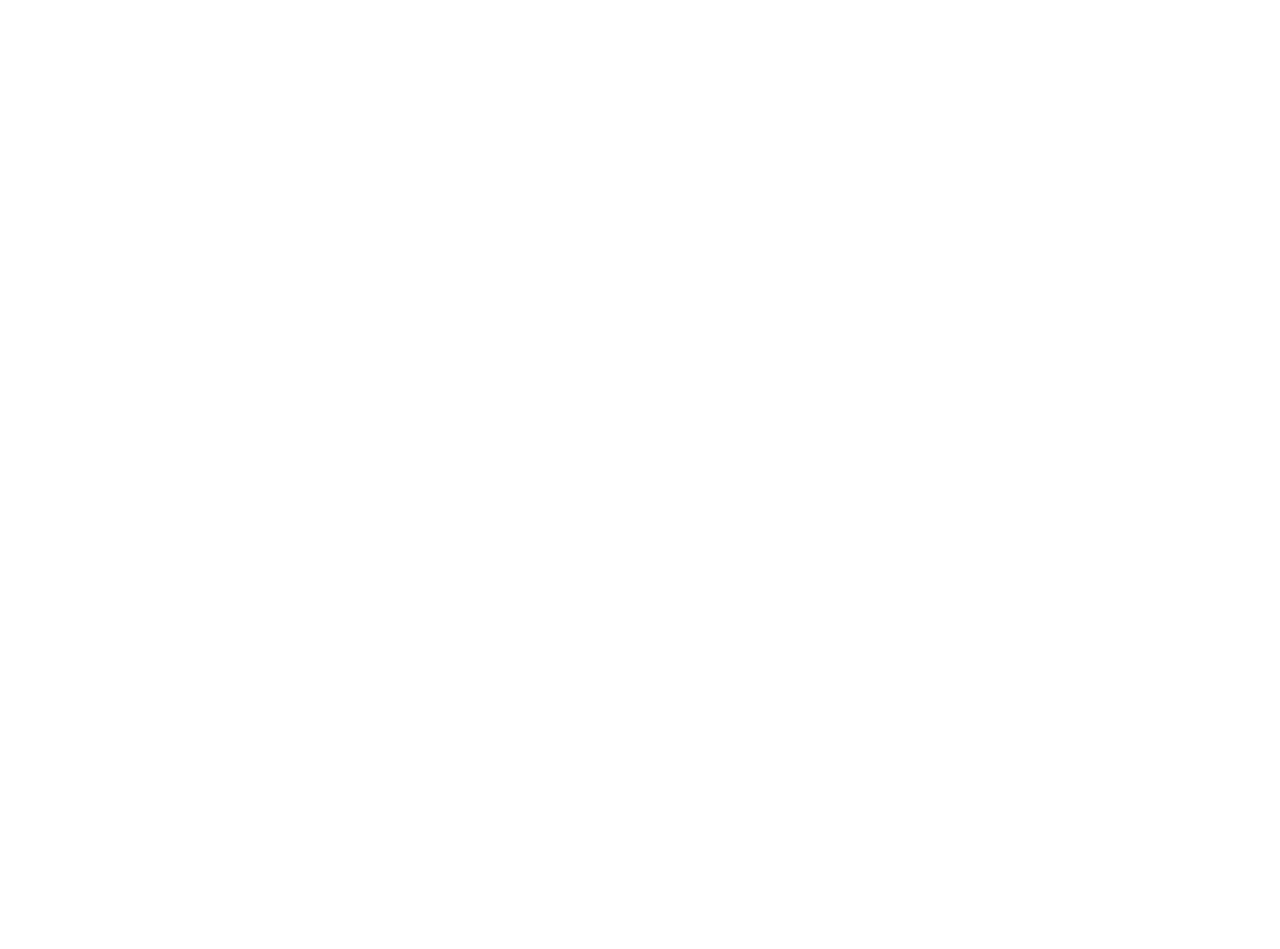
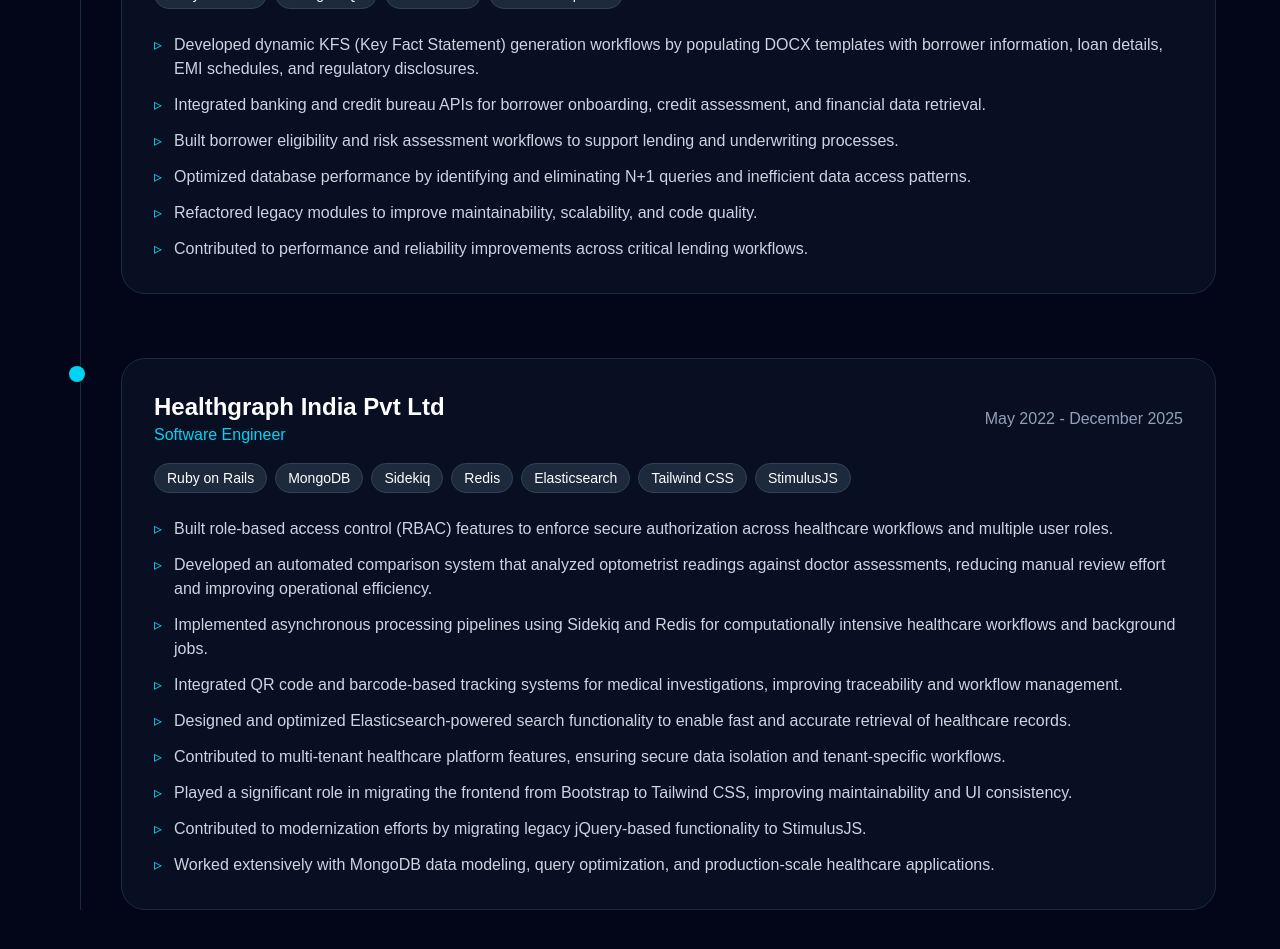
Before and after one commit to tomakazu/rishabh_malhotra_techie, a Next.js app: page / in a window 1280 px wide. Shown: the part 2500-3449 px from the top of the page. Before the commit the page ends 2122 px from the top, so only its background shows below. Built offline with nearby package versions, Linux system fonts and the light colour scheme.

Commit message:
Added experiences

```diff
--- a/app/page.tsx
+++ b/app/page.tsx
@@ -1,6 +1,7 @@
 import Hero from "../components/Hero";
 import About from "@/components/About";
 import Skills from "@/components/Skills";
+import Experience from "@/components/Experience";
 
 export default function Home() {
   return (
@@ -8,6 +9,7 @@
       <Hero />
       <About />
       <Skills />
+      <Experience />
     </main>
   );
 }
--- a/components/Experience.tsx
+++ b/components/Experience.tsx
@@ -0,0 +1,143 @@
+const experiences = [
+    {
+        company: "Current Fintech Company",
+        duration: "December 2025 - Present",
+        role: "Software Engineer",
+        tech: [
+        "Ruby on Rails",
+        "PostgreSQL",
+        "REST APIs",
+        "DOCX Templates",
+        ],
+        achievements: [
+        "Developed dynamic KFS (Key Fact Statement) generation workflows by populating DOCX templates with borrower information, loan details, EMI schedules, and regulatory disclosures.",
+
+        "Integrated banking and credit bureau APIs for borrower onboarding, credit assessment, and financial data retrieval.",
+
+        "Built borrower eligibility and risk assessment workflows to support lending and underwriting processes.",
+
+        "Optimized database performance by identifying and eliminating N+1 queries and inefficient data access patterns.",
+
+        "Refactored legacy modules to improve maintainability, scalability, and code quality.",
+
+        "Contributed to performance and reliability improvements across critical lending workflows.",
+        ],
+    },
+
+    {
+        company: "Healthgraph India Pvt Ltd",
+        duration: "May 2022 - December 2025",
+        role: "Software Engineer",
+        tech: [
+        "Ruby on Rails",
+        "MongoDB",
+        "Sidekiq",
+        "Redis",
+        "Elasticsearch",
+        "Tailwind CSS",
+        "StimulusJS",
+        ],
+        achievements: [
+        "Built role-based access control (RBAC) features to enforce secure authorization across healthcare workflows and multiple user roles.",
+
+        "Developed an automated comparison system that analyzed optometrist readings against doctor assessments, reducing manual review effort and improving operational efficiency.",
+
+        "Implemented asynchronous processing pipelines using Sidekiq and Redis for computationally intensive healthcare workflows and background jobs.",
+
+        "Integrated QR code and barcode-based tracking systems for medical investigations, improving traceability and workflow management.",
+
+        "Designed and optimized Elasticsearch-powered search functionality to enable fast and accurate retrieval of healthcare records.",
+
+        "Contributed to multi-tenant healthcare platform features, ensuring secure data isolation and tenant-specific workflows.",
+
+        "Played a significant role in migrating the frontend from Bootstrap to Tailwind CSS, improving maintainability and UI consistency.",
+
+        "Contributed to modernization efforts by migrating legacy jQuery-based functionality to StimulusJS.",
+
+        "Worked extensively with MongoDB data modeling, query optimization, and production-scale healthcare applications.",
+        ],
+    },
+];
+
+
+export default function Experience() {
+return (
+    <section id="experience" className="bg-slate-950 text-white py-24 px-6">
+        <div className="max-w-6xl mx-auto">
+            <h2 className="text-5xl font-bold mb-4"> Experience </h2>
+
+            <p className="text-slate-400 text-lg mb-16">
+                Building production software across fintech and healthcare domains.
+            </p>
+
+            <div className="relative border-l border-slate-800 ml-4">
+                {experiences.map((exp, index) => (
+                    <div key={index} className="mb-16 ml-10 relative">
+                    <div className="absolute -left-[52px] top-2 w-4 h-4 rounded-full bg-cyan-400" />
+
+                    <div
+                        className="
+                        bg-slate-900/60
+                        backdrop-blur-lg
+                        border border-slate-800
+                        rounded-3xl
+                        p-8
+                        hover:border-cyan-500
+                        transition-all
+                        duration-300
+                    "
+                    >
+                        <div className="flex flex-col md:flex-row md:justify-between md:items-center gap-2 mb-4">
+                        <div>
+                            <h3 className="text-2xl font-bold">
+                            {exp.company}
+                            </h3>
+
+                            <p className="text-cyan-400">
+                            {exp.role}
+                            </p>
+                        </div>
+
+                        <span className="text-slate-400">
+                            {exp.duration}
+                        </span>
+                        </div>
+
+                        <div className="flex flex-wrap gap-2 mb-6">
+                        {exp.tech.map((tech) => (
+                            <span
+                            key={tech}
+                            className="
+                                px-3 py-1
+                                rounded-full
+                                bg-slate-800
+                                border border-slate-700
+                                text-sm
+                            "
+                            >
+                            {tech}
+                            </span>
+                        ))}
+                        </div>
+
+                        <ul className="space-y-3 text-slate-300">
+                        {exp.achievements.map((item) => (
+                            <li
+                            key={item}
+                            className="flex gap-3"
+                            >
+                            <span className="text-cyan-400">
+                                ▹
+                            </span>
+                            <span>{item}</span>
+                            </li>
+                        ))}
+                        </ul>
+                    </div>
+                    </div>
+                ))}
+            </div>
+        </div>
+    </section>
+    );
+}
--- a/components/Skills.tsx
+++ b/components/Skills.tsx
@@ -10,6 +10,7 @@
         "Sidekiq",
         "REST APIs",
         "C++",
+        "Redis",
         "Java"
       ],
     },
@@ -39,22 +40,20 @@
       ],
     },
     {
-      title: "Tools",
+      title: "DevOps & Tools",
       skills: [
         "Git",
         "GitHub",
         "Linux",
         "Docker",
         "VS Code",
+        "DigitalOcean"
       ],
     },
   ];
 
   return (
-    <section
-      id="skills"
-      className="bg-slate-950 text-white py-24 px-6"
-    >
+    <section id="skills" className="bg-slate-950 text-white py-24 px-6">
       <div className="max-w-6xl mx-auto">
         <h2 className="text-5xl font-bold mb-4">
           Skills
```
